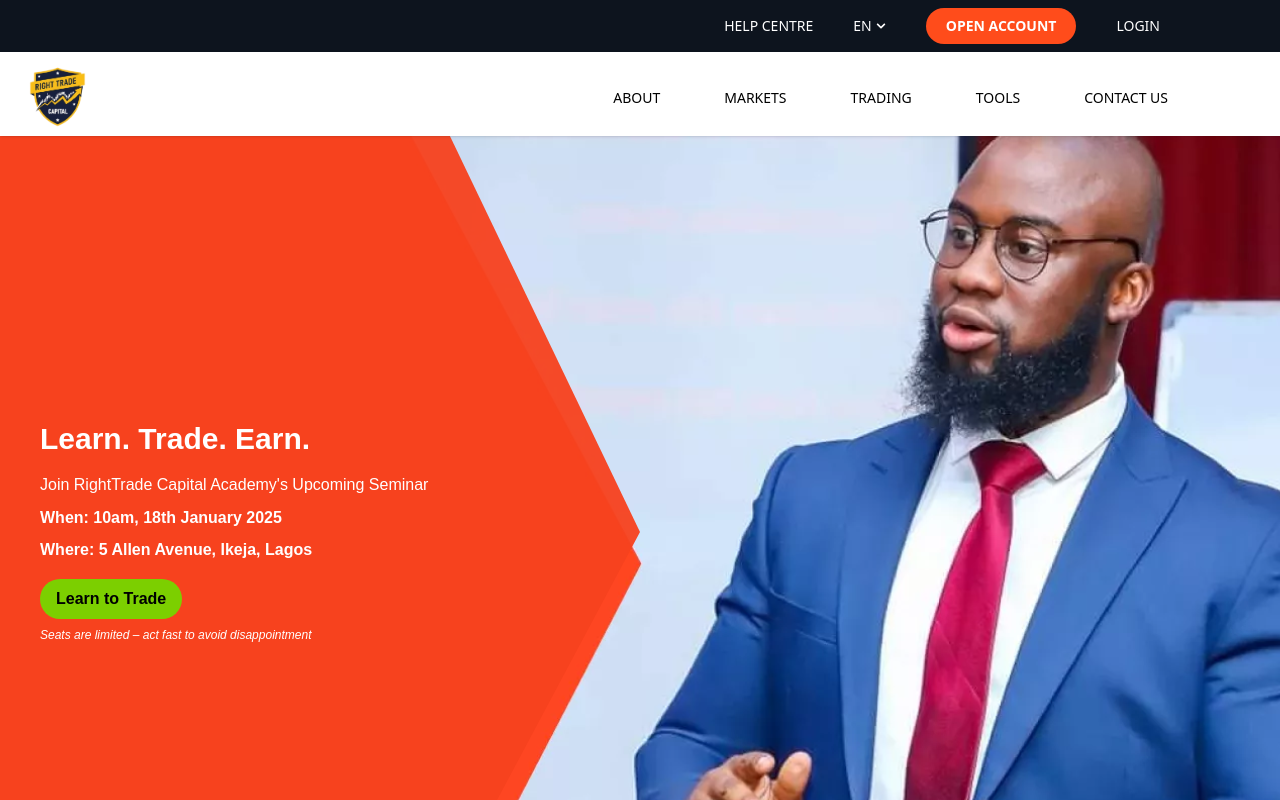
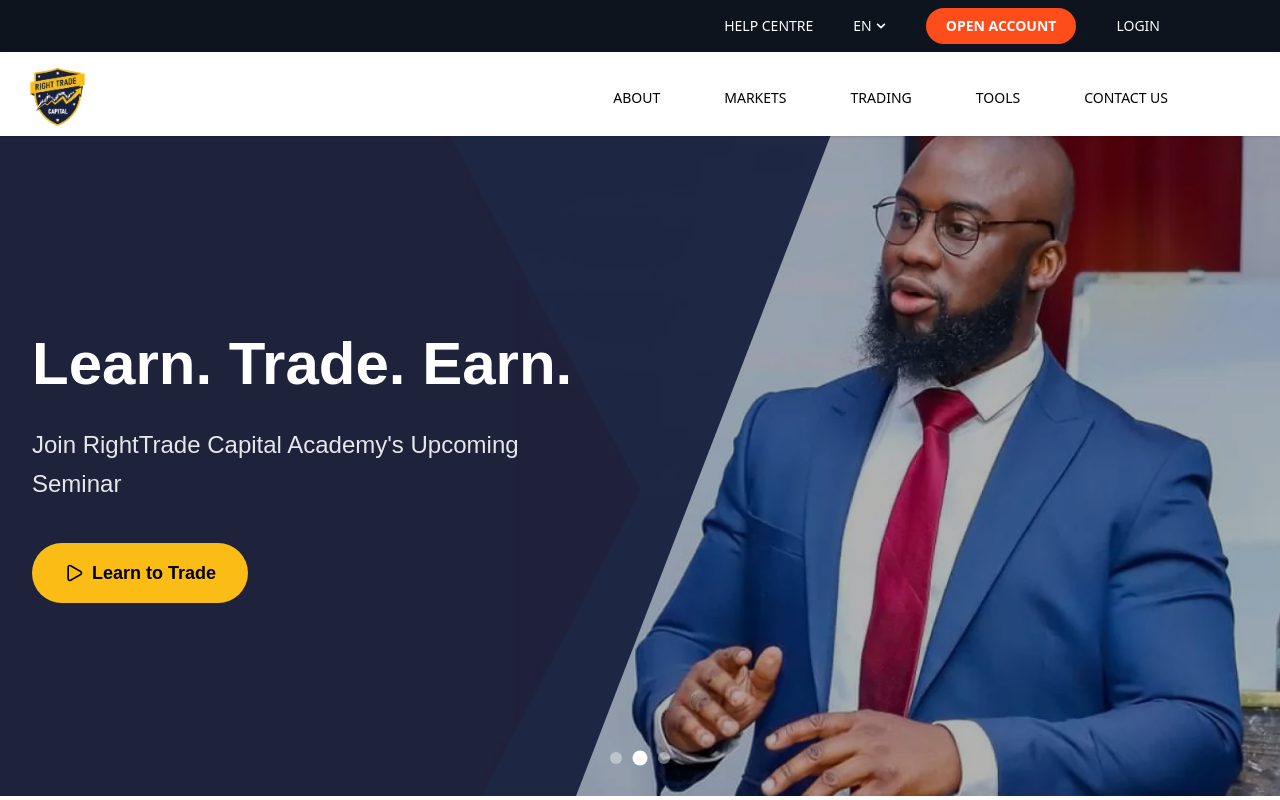
Before and after one commit to Trapti12Sharma/RIGHT-TRADE, a React (Vite) app: page / in a window 1280 px wide. Shown: the top 800 px of the page. Built offline with nearby package versions, Linux system fonts and the light colour scheme; the HTML template or start-up script is replaced by a standard one.

Commit message:
Updated Hero section

```diff
--- a/src/App.jsx
+++ b/src/App.jsx
@@ -93,8 +93,8 @@
           <Routes>
             <Route path="/" element={<Home />} />
             <Route path="/why-righttrade-capital" element={<WhyRightTrade />} />
-            <Route path="/awards" element={<Award />} />
-            <Route path="/fund-safety" element={<FundSafety />} />
+            {/* <Route path="/awards" element={<Award />} />
+            <Route path="/fund-safety" element={<FundSafety />} /> */}
             <Route path="/trading-statistics" element={<TradingStatistics />} />
             <Route
               path="/deposits-and-withdrawals"
--- a/src/components/EducationSections.jsx
+++ b/src/components/EducationSections.jsx
@@ -33,7 +33,7 @@
 
 const cardData2 = [
   {
-    title: "2024 US election: How to navigate volatility and manage risk",
+    title: "US election: How to navigate volatility and manage risk",
     image: election,
     desc: "As the 2024 US election enters the home stretch...",
     link: "#",
@@ -69,20 +69,31 @@
 const CardSlider = ({ title, subtitle, cards }) => (
   <div className="bg-[#f8f8f8] py-10">
     <div className="max-w-7xl mx-auto px-4">
-      <h2 className="text-center text-[10px] text-red-500 uppercase tracking-widest font-semibold mb-2">{subtitle}</h2>
+      <h2 className="text-center text-[10px] text-red-500 uppercase tracking-widest font-semibold mb-2">
+        {subtitle}
+      </h2>
       <h3 className="text-center text-xl font-medium mb-6">{title}</h3>
 
       <Slider {...sliderSettings}>
         {cards.map((card, i) => (
           <div key={i} className="px-2">
             <div className="bg-white rounded-lg shadow-sm overflow-hidden h-full flex flex-col">
-              <img src={card.image} alt={card.title} className="h-40 w-full object-cover" />
+              <img
+                src={card.image}
+                alt={card.title}
+                className="h-40 w-full object-cover"
+              />
               <div className="p-4 flex-1">
                 <h4 className="font-semibold text-sm mb-1">{card.title}</h4>
                 <p className="text-xs text-gray-600">{card.desc}</p>
               </div>
               <div className="px-4 pb-4">
-                <a href={card.link} className="text-blue-500 text-xs hover:underline">Read more →</a>
+                <a
+                  href={card.link}
+                  className="text-blue-500 text-xs hover:underline"
+                >
+                  Read more →
+                </a>
               </div>
             </div>
           </div>
@@ -96,7 +107,11 @@
   return (
     <>
       <CardSlider title="" subtitle="Advanced Guides" cards={cardData1} />
-      <CardSlider title="Browse through our library for more insights" subtitle="Trading Basics" cards={cardData2} />
+      <CardSlider
+        title="Browse through our library for more insights"
+        subtitle="Trading Basics"
+        cards={cardData2}
+      />
     </>
   );
 }
--- a/src/components/Navbar.jsx
+++ b/src/components/Navbar.jsx
@@ -67,8 +67,8 @@
           heading: "ABOUT US",
           links: [
             "Why RightTrade Capital",
-            "Awards",
-            "Fund Safety",
+            // "Awards",
+            // "Fund Safety",
             "Trading Statistics",
           ],
         },
--- a/src/components/SeminarBanner.jsx
+++ b/src/components/SeminarBanner.jsx
@@ -1,32 +1,29 @@
-import React, { useState, useEffect } from "react";
+"use client";
+
+import { useState, useEffect } from "react";
+import { Play } from "lucide-react";
 
 const slides = [
-  {
-    image: "/home.png",
-    heading: "Learn. Trade. Earn.",
-    subText: "Join RightTrade Capital Academy's Upcoming Seminar",
-    details: [
-      "When: 10am, 18th January 2025",
-      "Where: 5 Allen Avenue, Ikeja, Lagos",
-    ],
-    buttonText: "Learn to Trade",
-    note: "Seats are limited – act fast to avoid disappointment",
-  },
   {
     image: "/home1.png",
     heading: "Trade Futures CFDs with RightTrade Capital",
     subText:
       "Diversify your trades and hedge against market volatility with CFD futures trading.",
-    buttonText: "Trade now",
-    note: "Trading is risky",
+    buttonText: "Trade Now",
   },
   {
+    image: "/home.png",
+    heading: "Learn. Trade. Earn.",
+    subText: "Join RightTrade Capital Academy's Upcoming Seminar",
+    buttonText: "Learn to Trade",
+  },
+
+  {
     image: "/home2.png",
-    heading: "Release your inner trader",
+    heading: "Release Your Inner Trader",
     subText:
       "Learn to trade at your own pace with our free educational resources.",
-    buttonText: "Learn more",
-    note: "Trading is risky",
+    buttonText: "Learn More",
   },
 ];
 
@@ -36,65 +33,104 @@
   useEffect(() => {
     const interval = setInterval(() => {
       setCurrentSlide((prev) => (prev + 1) % slides.length);
-    }, 2000);
+    }, 5000);
     return () => clearInterval(interval);
   }, []);
+
+  const goToSlide = (index) => {
+    setCurrentSlide(index);
+  };
 
   const slide = slides[currentSlide];
 
   return (
+    <div className="relative w-full h-[90vh] md:h-[83vh] overflow-hidden font-['Source_Sans_Pro',sans-serif]">
+      {/* Background Images */}
+      {slides.map((slideItem, index) => (
         <div
-      className="relative w-full h-screen flex items-center justify-start bg-cover bg-center transition-all duration-1000"
+          key={index}
+          className={`absolute inset-0 bg-cover bg-center transition-all duration-1000 ease-in-out ${
+            index === currentSlide
+              ? "opacity-100 scale-100"
+              : "opacity-0 scale-105"
+          }`}
           style={{
-        backgroundImage: `url('${slide.image}')`,
-        fontFamily: '"Source Sans Pro", sans-serif',
+            backgroundImage: `url('${slideItem.image}')`,
           }}
         >
-      {/* Orange Polygon Overlay */}
+          {/* Dark overlay for better text readability */}
+          <div className="absolute inset-0 bg-black/30" />
+        </div>
+      ))}
+
+      {/* Animated Polygon Overlay - Responsive */}
+      <div className="absolute inset-0 transition-all duration-1000">
+        {/* Mobile: Full overlay */}
+        <div className="block md:hidden bg-[#18213E]/95 absolute inset-0" />
+
+        {/* Desktop: Polygon overlay */}
         <div
-        className="absolute inset-0 bg-[#f7421e] opacity-95"
+          className="hidden md:block absolute inset-0 bg-[#18213E]/95"
           style={{
-          clipPath: "polygon(0 0, 35% 0, 50% 50%, 0 200%)",
+            clipPath:
+              "polygon(0 0, min(65%, 950px) 0, min(45%, 650px) 100%, 0 100%)",
           }}
-      ></div>
+        />
+      </div>
 
-      {/* Text Content */}
-      <div className="relative z-10 text-white px-4 sm:px-10 max-w-xl">
-        <h2
-          className="text-xl sm:text-3xl font-bold mb-2 sm:mb-4"
-          style={{
-            fontSize: "30px",
-          }}
+      {/* Content Container */}
+      <div className="relative z-20 h-full flex items-center text-center md:text-left">
+        <div className="container mx-auto px-4 sm:px-6 lg:px-8">
+          <div className="max-w-2xl lg:max-w-1/2">
+            {/* Animated Content */}
+            <div
+              key={currentSlide}
+              className="animate-in slide-in-from-left-8 duration-800 ease-out"
             >
+              {/* Heading */}
+              <h1 className="text-4xl sm:text-5xl lg:text-6xl font-bold text-white mb-4 sm:mb-6 leading-tight">
                 {slide.heading}
-        </h2>
-        <p
-          className="mb-2 text-sm sm:text-lg"
-          style={{
-            fontSize: "16px",
-          }}
-        >
+              </h1>
+
+              {/* Subtext */}
+              <p className="text-lg sm:text-xl lg:text-2xl text-gray-200 mb-8 sm:mb-10 leading-relaxed max-w-xl">
                 {slide.subText}
               </p>
-        {slide.details?.map((line, i) => (
-          <p
-            key={i}
-            className="mb-2 font-semibold text-sm sm:text-lg"
-            style={{
-              fontSize: "16px",
-            }}
-          >
-            {line}
-          </p>
+
+              {/* CTA Button */}
+              <div className="flex flex-col sm:flex-row gap-4 items-center">
+                <button className="group relative overflow-hidden bg-[#FBBD15] hover:bg-[#FBBD15]/90 text-black font-bold px-8 py-4 rounded-full text-lg transition-all duration-300 hover:scale-105 hover:shadow-2xl focus:outline-none focus:ring-4 focus:ring-[#FBBD15]/50">
+                  <span className="relative z-10 flex items-center gap-2">
+                    <Play className="w-5 h-5" />
+                    {slide.buttonText}
+                  </span>
+                  <div className="absolute inset-0 bg-white/20 transform scale-x-0 group-hover:scale-x-100 transition-transform duration-300 origin-left" />
+                </button>
+              </div>
+            </div>
+          </div>
+        </div>
+      </div>
+
+      {/* Slide Indicators */}
+      <div className="absolute bottom-8 left-1/2 -translate-x-1/2 z-30 flex gap-3">
+        {slides.map((_, index) => (
+          <button
+            key={index}
+            onClick={() => goToSlide(index)}
+            className={`w-3 h-3 rounded-full transition-all duration-300 focus:outline-none focus:ring-2 focus:ring-white/50 ${
+              index === currentSlide
+                ? "bg-white scale-125"
+                : "bg-white/40 hover:bg-white/60"
+            }`}
+            aria-label={`Go to slide ${index + 1}`}
+          />
         ))}
-        <p className="mb-4 text-sm sm:text-lg" style={{ fontSize: "16px" }}>
-          {!slide.details ? null : ""}
-        </p>
-        <button className="bg-lime-500 text-black font-semibold px-4 py-2 rounded-full hover:bg-lime-600 transition text-sm sm:text-base">
-          {slide.buttonText}
-        </button>
-        <p className="text-xs italic mt-2">{slide.note}</p>
       </div>
+
+      {/* Floating Elements for Visual Interest */}
+      <div className="absolute top-20 right-20 w-32 h-32 bg-yellow-400/10 rounded-full blur-xl animate-pulse hidden lg:block" />
+      <div className="absolute bottom-32 right-32 w-24 h-24 bg-blue-500/10 rounded-full blur-lg animate-pulse delay-1000 hidden lg:block" />
     </div>
   );
 };
--- a/src/index.css
+++ b/src/index.css
@@ -2,3 +2,7 @@
 .clip-path-custom {
   clip-path: polygon(0 0, 70% 0, 100% 100%, 0% 100%);
 }
+
+button {
+  cursor: pointer;
+}
```
Also changed, not shown: src/components/common/StatsSection.jsx (+42 -17 lines). Lines whose indentation alone changed are shown as unchanged.
